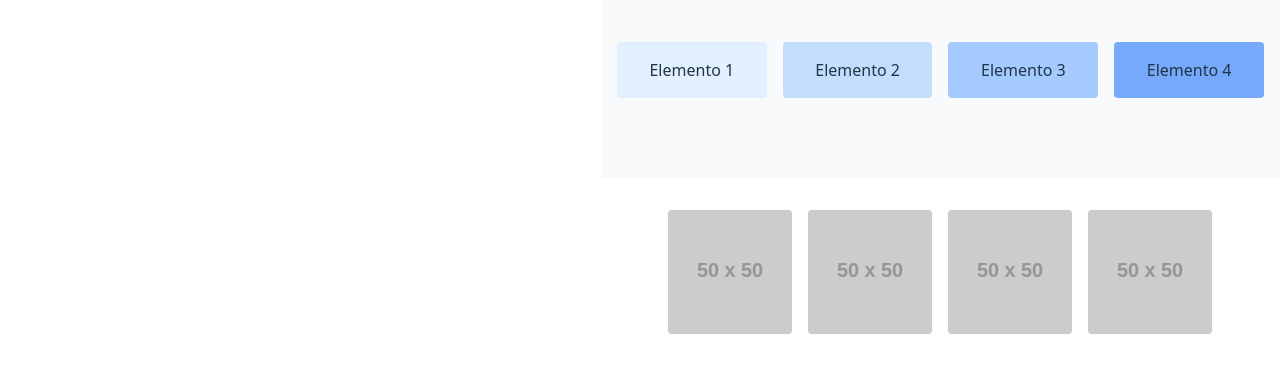
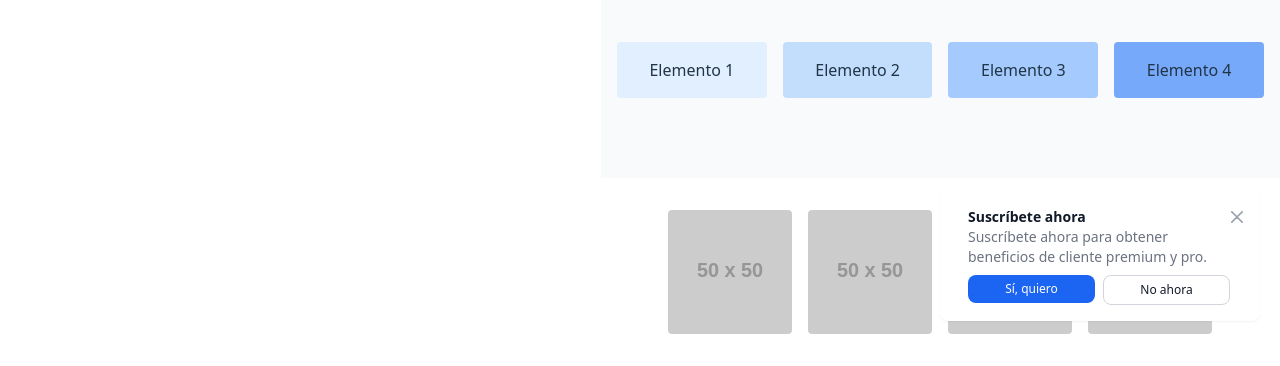
Before and after one commit to kathyforero/landing, a website built with Vite: page index.html in a window 1280 px wide. Shown: the part 459-825 px from the top of the page. Built offline with nearby package versions, Linux system fonts and the light colour scheme; placeholder pictures from the web are drawn by us.

Commit message:
feat (index-file01): add toast, video, functions on index file

```diff
--- a/index.html
+++ b/index.html
@@ -73,9 +73,43 @@
              <img src="https://placehold.co/50" alt="Imagen 4" class="w-full h-auto rounded">
           </div>
         </div>
+
+             <div id="toast-interactive"
+         class="hidden fixed right-5 bottom-5 flex items-center w-full max-w-xs p-4 space-x-4 text-gray-500 bg-white divide-x divide-gray-200 rounded-lg shadow-sm dark:text-gray-400 dark:divide-gray-700 dark:bg-gray-800"
+         role="alert">
+         <div class="flex">
+
+              <!-- Content -->
+              <div class="ms-3 text-sm font-normal">
+                  <span class="mb-1 text-sm font-semibold text-gray-900 dark:text-white">Suscríbete ahora</span>
+                  <div class="mb-2">Suscríbete ahora para obtener beneficios de cliente premium y pro.</div>
+                  <div class="grid grid-cols-2 gap-2">
+                  <div>
+                      <a href="#"
+                      class="inline-flex justify-center w-full px-2 py-1.5 text-xs font-medium text-white bg-blue-600 rounded-lg hover:bg-blue-700 focus:ring-4 focus:outline-none focus:ring-blue-300 dark:bg-blue-500 dark:hover:bg-blue-600 dark:focus:ring-blue-800">Sí, quiero</a>
+                  </div>
+                  <div>
+                      <a href="#"
+                      class="inline-flex justify-center w-full px-2 py-1.5 text-xs font-medium text-gray-900 bg-white border border-gray-300 rounded-lg hover:bg-gray-100 focus:ring-4 focus:outline-none focus:ring-gray-200 dark:bg-gray-600 dark:text-white dark:border-gray-600 dark:hover:bg-gray-700 dark:hover:border-gray-700 dark:focus:ring-gray-700">No ahora</a>
+                  </div>
+                  </div>
+              </div>
+
+              <!-- Close button -->
+              <button type="button"
+                  class="ms-auto -mx-1.5 -my-1.5 p-1.5 inline-flex items-center justify-center w-8 h-8 text-gray-400 bg-white rounded-lg hover:text-gray-900 hover:bg-gray-100 focus:ring-2 focus:ring-gray-300 dark:text-gray-500 dark:hover:text-white dark:bg-gray-800 dark:hover:bg-gray-700"
+                  data-dismiss-target="#toast-interactive" aria-label="Close">
+                  <span class="sr-only">Close</span>
+                  <svg class="w-3 h-3" xmlns="http://www.w3.org/2000/svg" fill="none" viewBox="0 0 14 14" aria-hidden="true">
+                  <path stroke="currentColor" stroke-linecap="round" stroke-linejoin="round" stroke-width="2"
+                      d="m1 1 6 6m0 0 6 6M7 7l6-6M7 7l-6 6" />
+                  </svg>
+              </button>
+          </div>
+      </div>
       </section>
    </main>
    <script src="https://cdn.jsdelivr.net/npm/flowbite@3.1.2/dist/flowbite.min.js"></script>
+   <script src="./src/file01.js"></script>
   </body>
-  <script src="https://cdn.jsdelivr.net/npm/flowbite@3.1.2/dist/flowbite.min.js"></script>
 </html>
--- /dev/null
+++ b/src/file01.js
@@ -0,0 +1,33 @@
+"use strict";
+
+/**
+ * Muestra la notificación (toast) en pantalla si existe el elemento.
+ * @function
+ * @returns {void}
+ */
+const showToast = () => {
+  const toast = document.getElementById("toast-interactive");
+  if (toast) {
+    toast.classList.add("md:block");
+  }
+};
+
+/**
+ * Agrega un evento click al botón con ID 'demo' para abrir un video de YouTube en una nueva pestaña.
+ * @function
+ * @returns {void}
+ */
+const showVideo = () => {
+  const demoBtn = document.getElementById("demo");
+  if (demoBtn) {
+    demoBtn.addEventListener("click", () => {
+      window.open("https://www.youtube.com/watch?v=dQw4w9WgXcQ", "_blank");
+    });
+  }
+};
+
+// Autoejecución que llama a showToast y showVideo
+(() => {
+  showToast();
+  showVideo();
+})();
```
